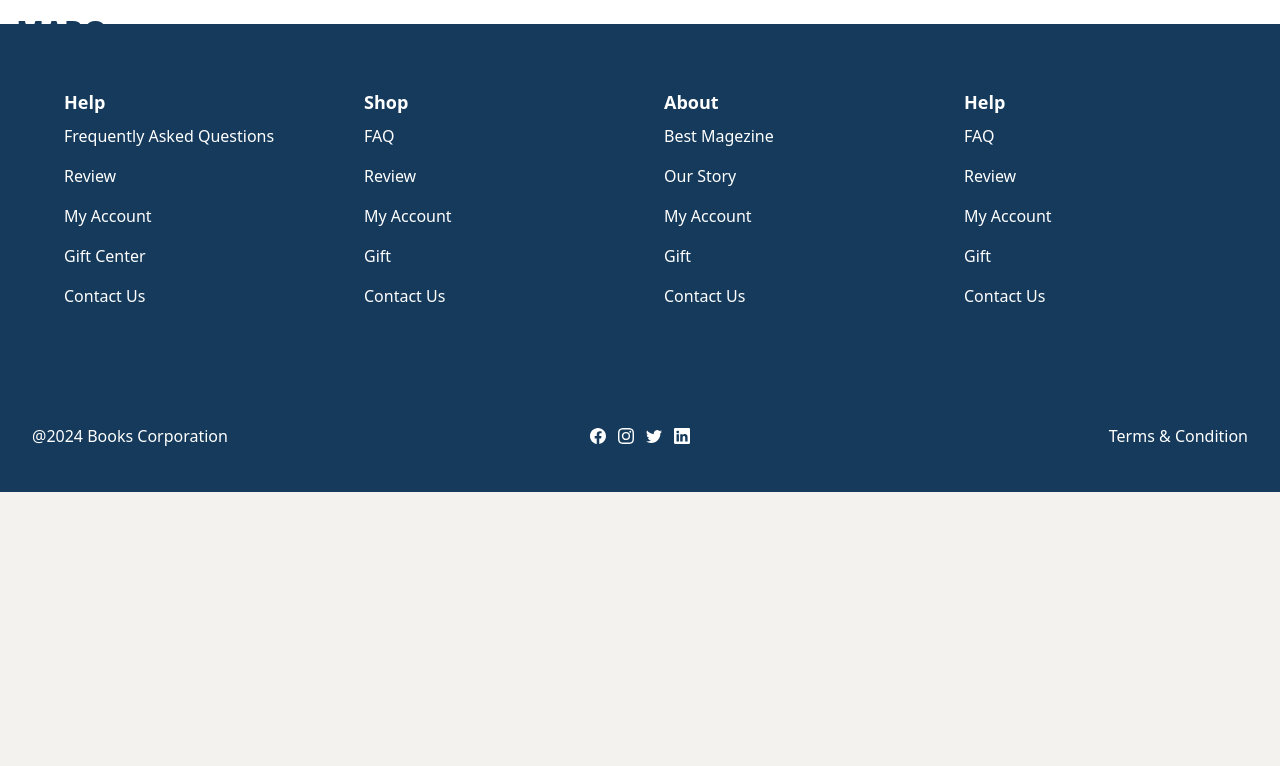
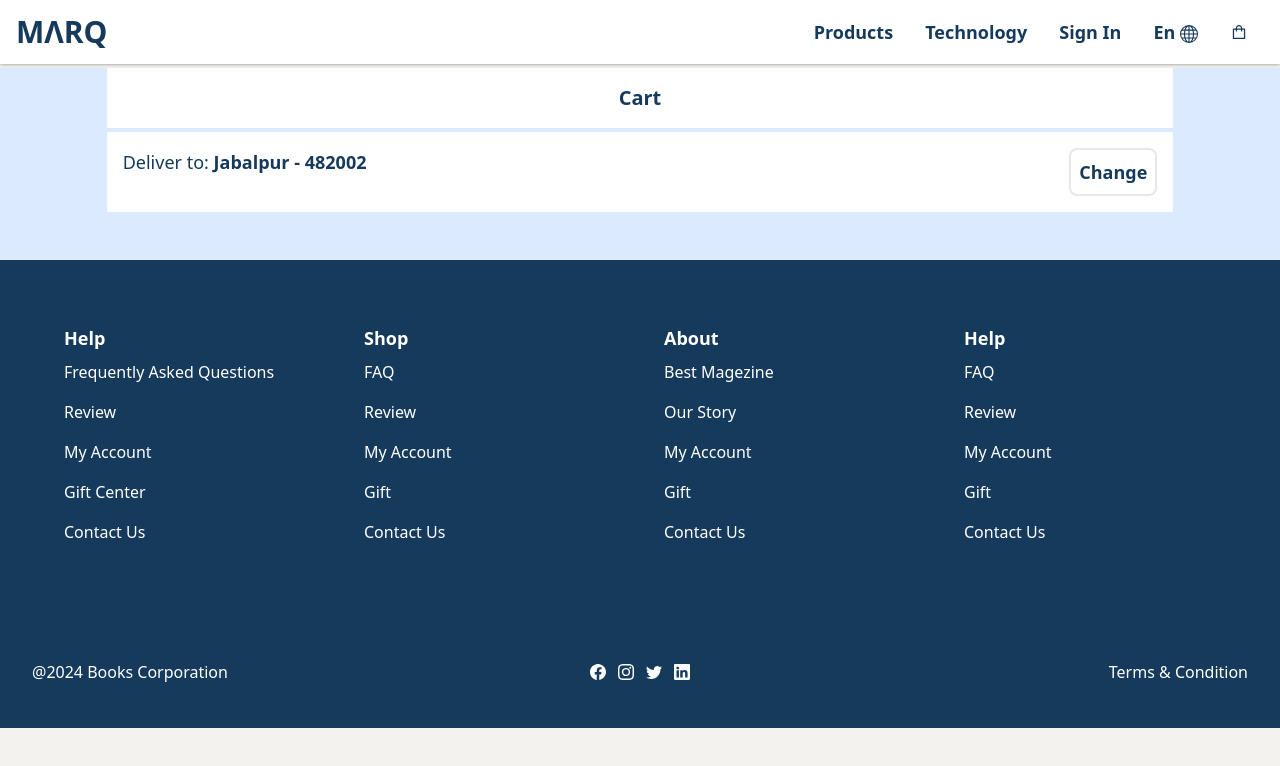
Before and after one commit to omhardaha/templates, a React (Create React App) app in the folder book-shop/: page /cart in a window 1280 px wide. Shown: the top 766 px of the page. Built offline with nearby package versions, Linux system fonts and the light colour scheme.

Commit message:
feat(Cart): add basic layout

```diff
--- a/book-shop/package.json
+++ b/book-shop/package.json
@@ -10,6 +10,7 @@
     "react-animated-css": "^1.2.1",
     "react-dom": "^18.2.0",
     "react-icons": "^4.4.0",
+    "react-router-dom": "^6.21.3",
     "react-scripts": "5.0.1",
     "web-vitals": "^2.1.4"
   },
--- a/book-shop/src/App.js
+++ b/book-shop/src/App.js
@@ -9,15 +9,18 @@ import {
 } from "react-router-dom";
 import Home from "./page/Home";
 import Cart from "./page/Cart";
+// import Temp from "./page/Temp";
 
 export default function App() {
     return (
         <>
             <NavBar />
+            <div className="h-16"></div>
             <BrowserRouter>
                 <Routes>
                     <Route path="/" element={<Home />} />
                     <Route path="/cart" element={<Cart />} />
+                    {/* <Route path="/temp" element={<Temp />} /> */}
                 </Routes>
             </BrowserRouter>
             <Footer />
--- a/book-shop/src/Component/NavBar.jsx
+++ b/book-shop/src/Component/NavBar.jsx
@@ -7,7 +7,7 @@ export default function NavBar() {
     const [menu, setMenu] = useState(true);
 
     return (
-        <div className='fixed w-full top-0'>
+        <div className='fixed w-full top-0 '>
 
             <nav className='cursor-pointer h-16 drop-shadow p-4 bg-white shadow font-semibold md:flex md:items-center md:justify-between text-larq w-full '>
 
--- a/book-shop/src/page/Cart.jsx
+++ b/book-shop/src/page/Cart.jsx
@@ -1,9 +1,26 @@
 import React from 'react'
 
 const Cart = () => {
-  return (
-    <div>Cart</div>
-  )
+    return (
+        <div className='h-48 bg-blue-100 mx-auto text-larq text-lg'>
+            <div className='p-4 my-1 mx-auto bg-white w-5/6 text-center text-xl'>
+                <div className=''>
+                    <b>Cart</b>
+                </div>
+            </div>
+            <div className='p-4 my-1 mx-auto bg-white w-5/6 '>
+                <div className='flex justify-between '>
+
+                <div className=''>
+                    Deliver to: <b>Jabalpur - 482002</b>
+                </div>
+                <div className='border-2 p-2 rounded-lg '>
+                    <button className='font-bold'>Change</button>
+                </div>
+                </div>
+            </div>
+        </div>
+    )
 }
 
-export default Cart
+export default Cart;
--- a/book-shop/src/page/Home.jsx
+++ b/book-shop/src/page/Home.jsx
@@ -1,20 +1,20 @@
 import React from 'react'
 
-import Header from "./component/Header";
-import BooksCollection from "./component/BOOK_GROUP_LG";
-import BooksCollection2 from "./component/BOOK_GROUP_MD";
-import Quotes from "./component/Quotes";
-import SinglePage from "./component/SinglePage";
+// import Header from "./component/Header";
+// import BooksCollection from "./component/BOOK_GROUP_LG";
+// import BooksCollection2 from "./component/BOOK_GROUP_MD";
+// import Quotes from "./component/Quotes";
+// import SinglePage from "./component/SinglePage";
 
 const Home = () => {
     return (
         <div><div className="lg:mx-20 mx-10  ">
-            <SinglePage />
+            {/* <SinglePage />
             <Header />
             <BooksCollection />
             <BooksCollection2 text={"For Gift Someone"} />
             <BooksCollection2 text={"Non-Fiction"} />
-            <Quotes />
+            <Quotes /> */}
         </div></div>
     )
 }
```
Also changed, not shown: book-shop/src/page/Temp.jsx (added), 1 other file (tests, documents, lock files or other folders).
